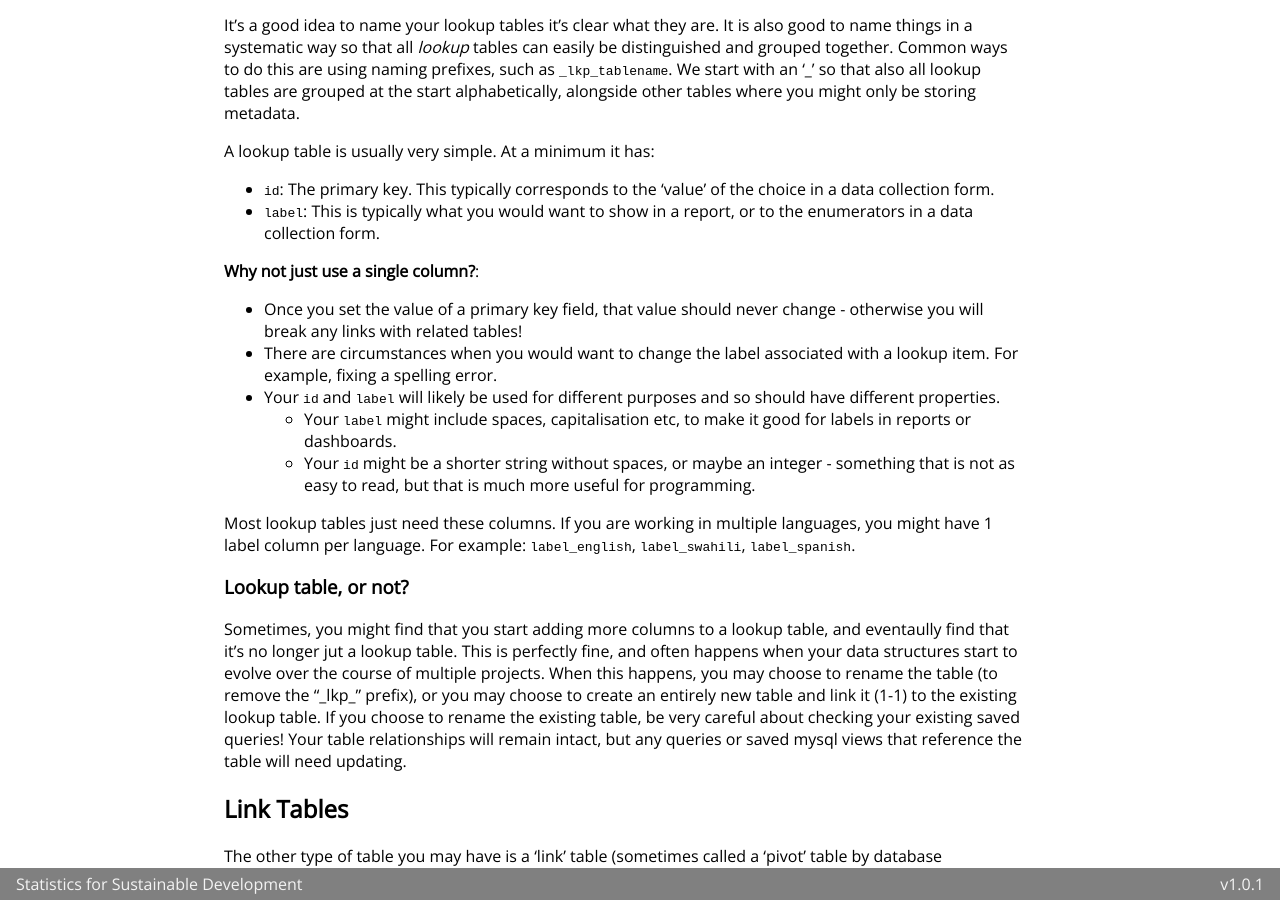
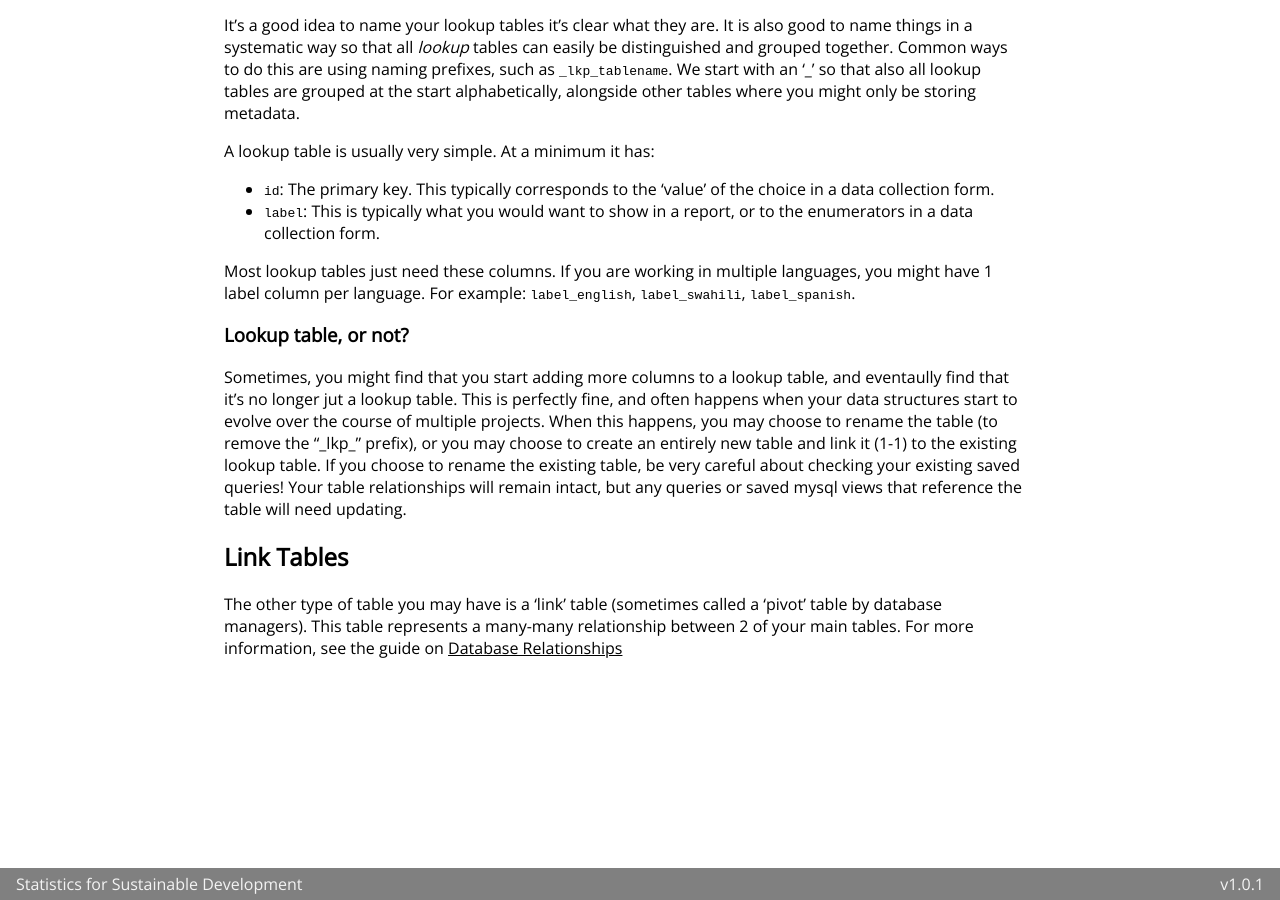
Before and after one commit to stats4sd/Installation-Guides, a Jekyll site: the page built from guides/Concepts/DataStructures/building-tables.md, in a window 1280 px wide and 900 px high, scrolled down 1940 px. Built offline with Jekyll 4.4.1, drawn with Linux system fonts in a browser that asks for light colours.

Commit message:
removed 'why not just use a single column' section

```diff
--- a/guides/Concepts/DataStructures/building-tables.md
+++ b/guides/Concepts/DataStructures/building-tables.md
@@ -67,14 +67,6 @@ A lookup table is usually very simple. At a minimum it has:
 - `id`: The primary key. This typically corresponds to the 'value' of the choice in a data collection form.
 - `label`: This is typically what you would want to show in a report, or to the enumerators in a data collection form.
 
-**Why not just use a single column?**:
-
-- Once you set the value of a primary key field, that value should never change - otherwise you will break any links with related tables!
-- There are circumstances when you would want to change the label associated with a lookup item. For example, fixing a spelling error.
-- Your `id` and `label` will likely be used for different purposes and so should have different properties.
-  - Your `label` might include spaces, capitalisation etc, to make it good for labels in reports or dashboards.
-  - Your `id` might be a shorter string without spaces, or maybe an integer - something that is not as easy to read, but that is much more useful for programming.
-
 Most lookup tables just need these columns. If you are working in multiple languages, you might have 1 label column per language. For example: `label_english`, `label_swahili`, `label_spanish`.
 
 ### Lookup table, or not?
```
